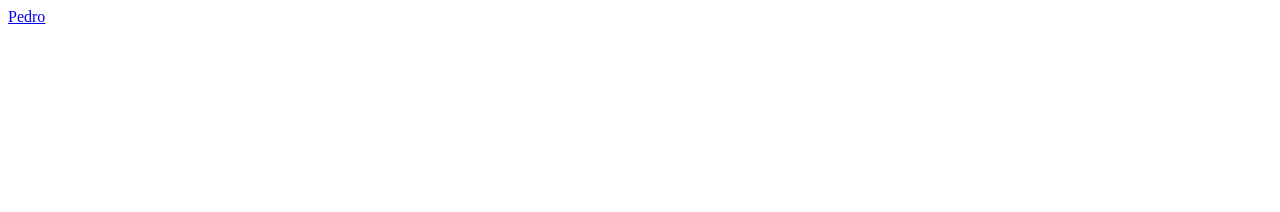
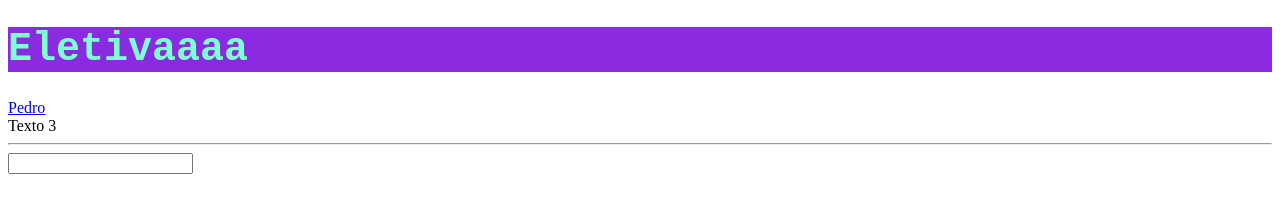
Before and after one commit to gowey0/primeiro-projeto, a plain HTML site: page index.html in a window 1280 px wide. Drawn offline with Linux system fonts and the light colour scheme.

Commit message:
primeira aula

```diff
--- a/index.html
+++ b/index.html
@@ -1,14 +1,20 @@
 <!DOCTYPE html>
 <html lang="en">
 <head>
+    <link rel="stylesheet" href="styles.css">
     <meta charset="UTF-8">
     <meta http-equiv="X-UA-Compatible" content="IE=edge">
     <meta name="viewport" content="width=device-width, initial-scale=1.0">
-    <title>Document</title>
+    <title>Eletiva</title>
 </head>
 <body>
+    <h1>Eletivaaaa</h1>
     <div>
         <a href="#">Pedro</a>
+        <div>Texto 3</div>
+        <hr>
+
+        <input type="text">
     </div>
 </body>
 </html>
--- a/styles.css
+++ b/styles.css
@@ -0,0 +1,7 @@
+
+h1 {
+    font-size: 40px;
+    font-family: 'Courier New', Courier, monospace;
+    color: aquamarine;
+    background-color: blueviolet;
+}
```
